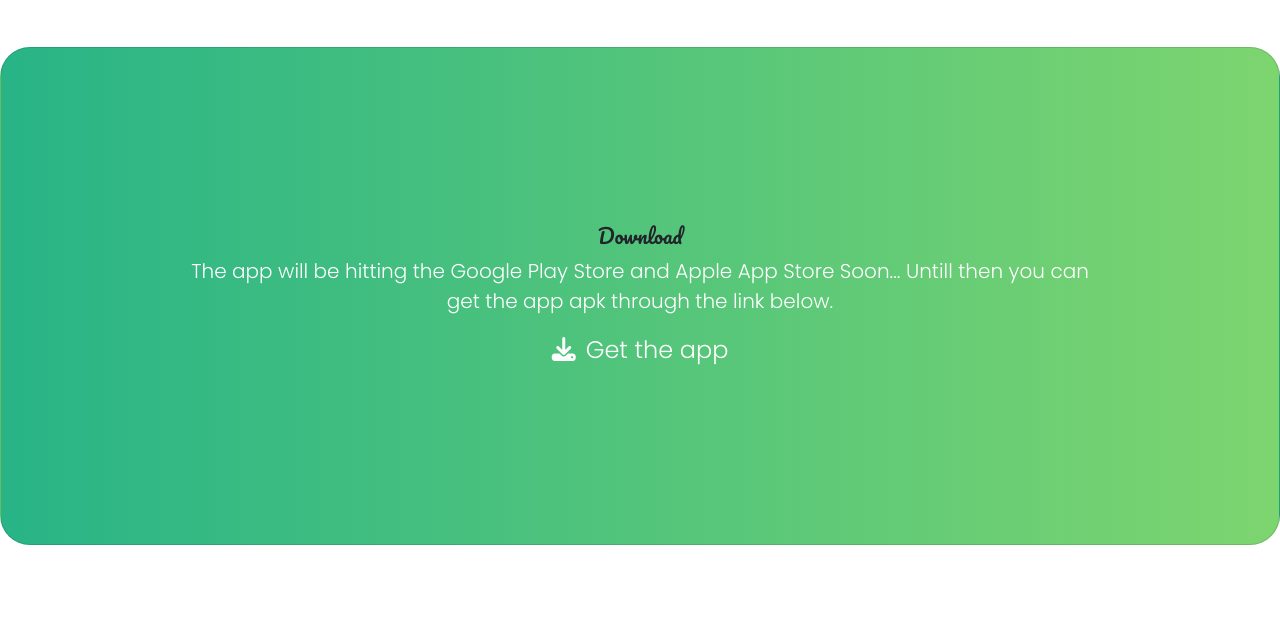
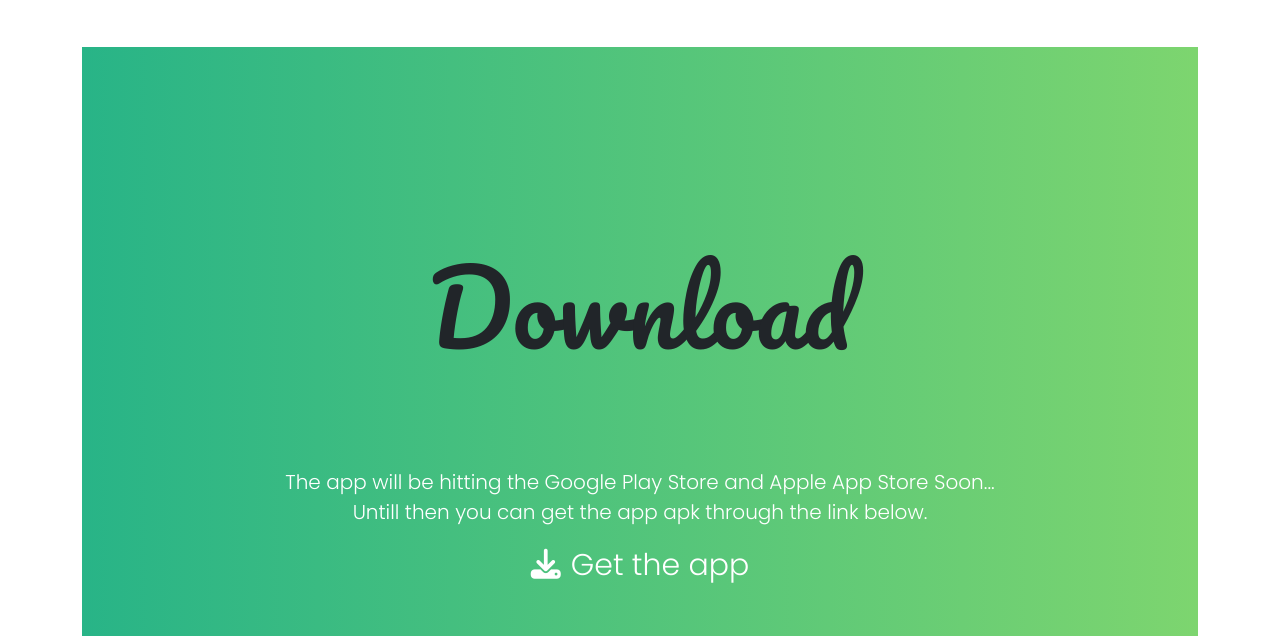
Before and after one commit to avi7501/madsite, a website: page index.html in a window 1280 px wide. Shown: the part 1576-2212 px from the top of the page. Before the commit the page ends 2121 px from the top, so only its background shows below. Drawn offline with nearby package versions, Linux system fonts and the light colour scheme.

Commit message:
back again

```diff
--- a/index.css
+++ b/index.css
@@ -83,18 +83,16 @@
 .fa-sun {
 	color: #f39c12;
 }
-section{
-    margin:0px;
-    padding:0px;
-}
 #down{
-
+    margin-top:50px;
+    margin-bottom:50px;
+    height:650px;
     background-image: linear-gradient(90deg, #28b487, #7dd56f) !important;
-
+    padding:200px;
     font-family: "Pacifico";
 }
 #down h1{
-    font-size:100rem !important;
+    font-size:100px;
     margin-bottom:100px;
 }
 #down p {
@@ -105,7 +103,7 @@
 #dlink{
     color:#ffffff;
     text-decoration: none;
-    font-size:1.5rem;
+    font-size:30px;
     font-family: "Poppins";
 }
 #dlink:hover{
--- a/index.html
+++ b/index.html
@@ -127,15 +127,14 @@
                     </div>
                 </section>
                 <section id="download" class="download">
-
-                    <div class="card" id="down" style="width:100%;padding:10rem;">
-                        <div class="card-body">
-                            <h5 class="card-title">Download</h5>
-
-                            <p class="card-text">The app will be hitting the Google Play Store and Apple App Store Soon...
-                            Untill then you can get the app apk through the link below.</p>
-                            <a  id="dlink"href="app-debug.apk" class="card-link" download><i class="fa-solid fa-download"></i>Get the app</a>
-
+                    <div class="container">
+                        <div id="down">
+                            <h1>Download </h1>
+                            <p>The app will be hitting the Google Play Store and Apple App Store Soon...
+                                Untill then you can get the app apk through the link below.
+                            </p>
+                            <a id="dlink" href="app-debug.apk" download><i class="fa-solid fa-download"></i>Get the
+                                app</a>
                         </div>
                     </div>
 
```
